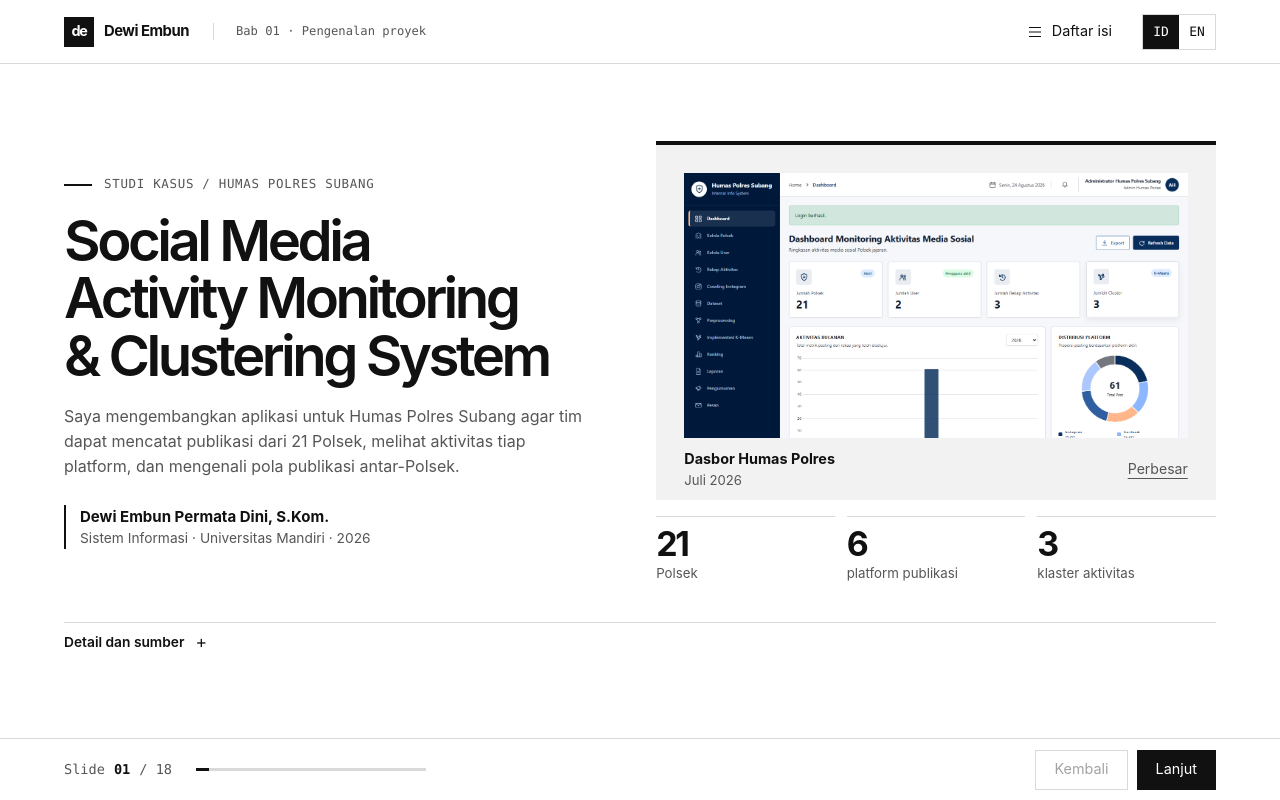
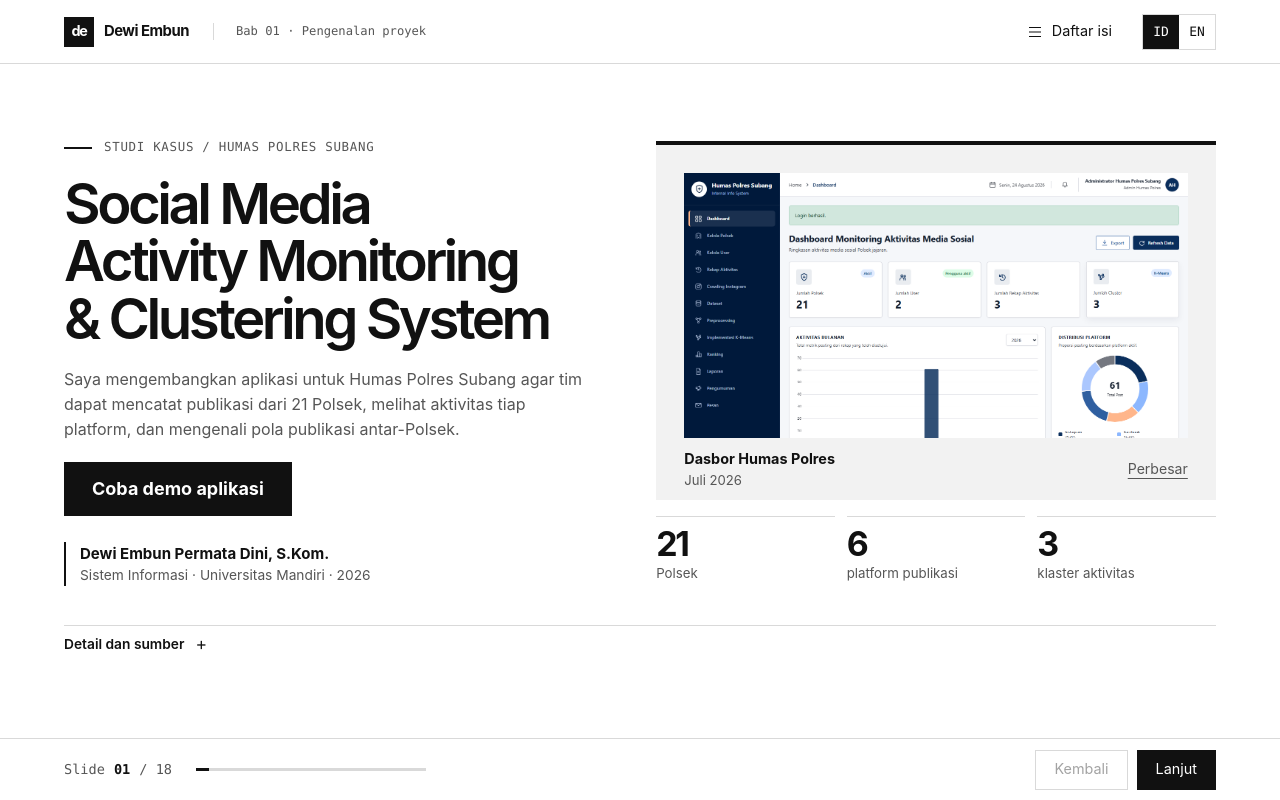
Before and after one commit to dewidini1234-lab/social-media-monitoring-portfolio, a plain HTML site: page index.html in a window 1280 px wide. Drawn offline with Linux system fonts and the light colour scheme.

Commit message:
Tambahkan tombol demo aplikasi pada slide pembuka

```diff
--- a/app.js
+++ b/app.js
@@ -195,6 +195,7 @@
       <div class="slide-inner"><div class="slide-copy"><p class="eyebrow">${esc(label)}</p>
       <${heading} class="slide-title" id="title-${n}">${n===1?["Social Media","Activity Monitoring","& Clustering System"].map(part=>`<span class="title-line">${esc(part)}</span>`).join(" "):esc(title)}</${heading}>
       <div class="slide-lede">${paragraphs(langID?s.bodyID:s.bodyEN)}</div>
+      ${n===1?`<a class="demo-link" href="https://dewidini1234-lab.github.io/humas-polres-subang-demo/" target="_blank" rel="noopener noreferrer">${text('Coba demo aplikasi','Try the app demo')}<span class="sr-only">${text(' (buka di tab baru)',' (opens in a new tab)')}</span></a>`:''}
       ${bulletList?.length?`<ul class="takeaways">${bulletList.map(item=>`<li>${inline(item)}</li>`).join('')}</ul>`:''}
       ${n===1||n===18?author():''}</div>
       <div class="slide-visual" id="visual-${n}">${visual(n)}</div>
--- a/styles.css
+++ b/styles.css
@@ -53,6 +53,14 @@ h1,h2,h3,h4 { line-height: 1.12; }
 .slide-title { font-size:clamp(2.3rem,4.3vw,4.65rem); font-weight:620; letter-spacing:-.062em; line-height:1.02; text-wrap:balance; }
 .slide-lede { max-width:53ch; color:var(--muted); font-size:clamp(1rem,1.2vw,1.19rem); line-height:1.55; margin-top:20px; }
 .slide-lede p+p { margin-top:10px; }
+.demo-link {
+  display:inline-flex; align-items:center; justify-content:center;
+  min-height:54px; padding:12px 28px; margin-top:20px;
+  background:var(--ink); color:var(--paper); font-size:1.125rem; font-weight:650; text-decoration:none;
+}
+.demo-link:hover { background:#303030; text-decoration:underline; }
+.demo-link:focus-visible { outline-color:var(--ink); }
+@media (max-width:540px) { .demo-link { width:100%; } }
 .takeaways { margin:20px 0 0; padding-left:1.15rem; }
 .takeaways li { padding:3px 0 3px 3px; }
 .author { margin-top:26px; border-left:2px solid var(--ink); padding-left:14px; font-size:.94rem; }
```
